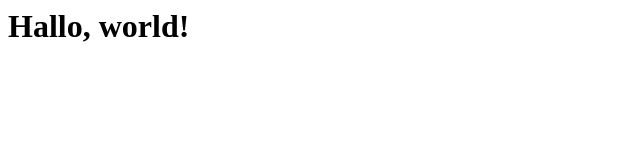
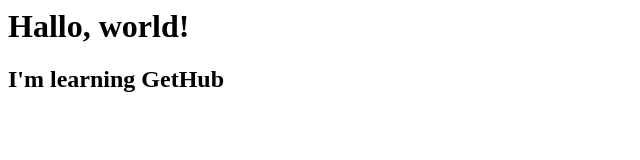
Before and after one commit to VeroNika-K1/My-first-repository, a plain HTML site: page index.html in a window 1280 px wide. Shown: the whole page, without its empty margins (0-640 px from the left). Drawn offline with Linux system fonts and the light colour scheme.

Commit message:
добавили подзаголовок

```diff
--- a/index.html
+++ b/index.html
@@ -1 +1,2 @@
 <h1>Hallo, world!</h1>
+<h2>I'm learning GetHub</h2>
```
